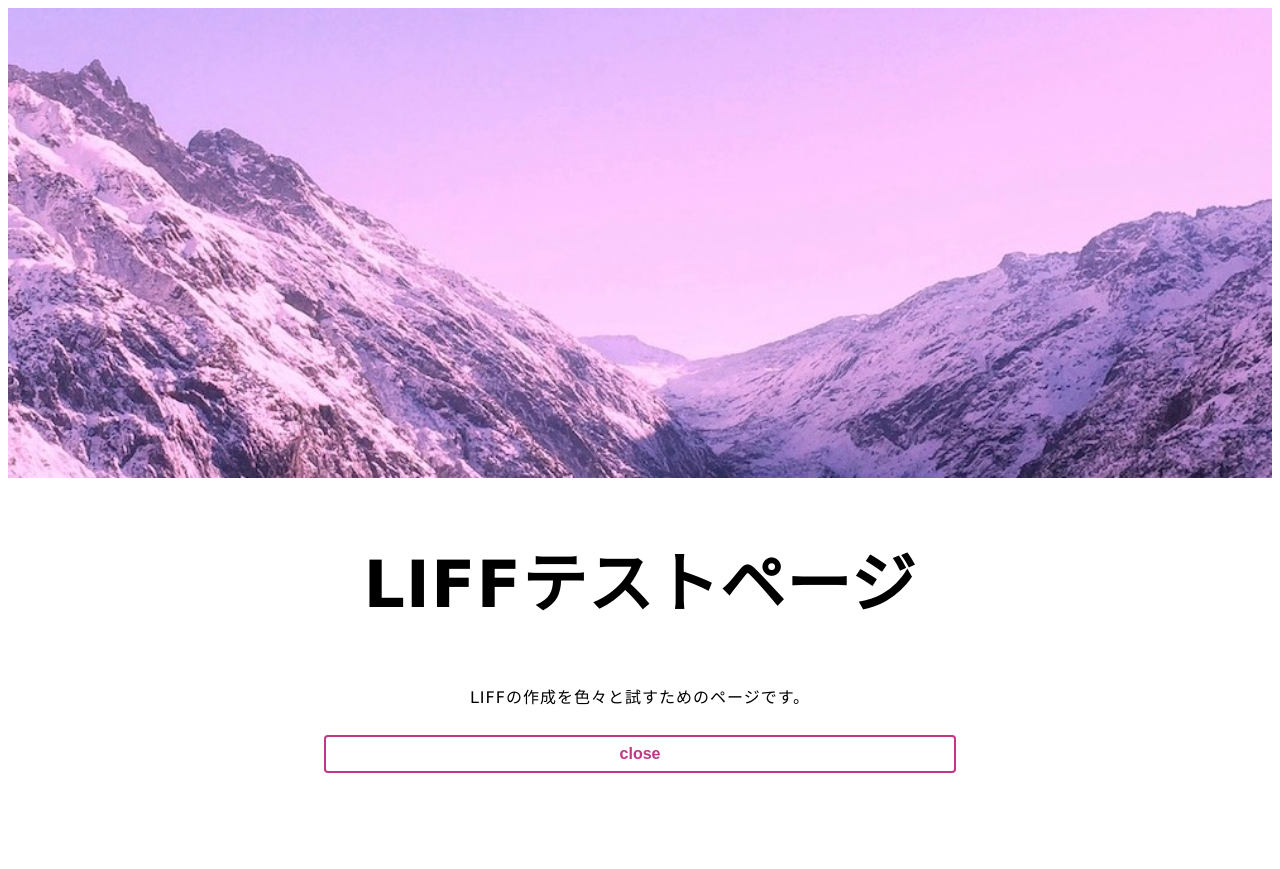
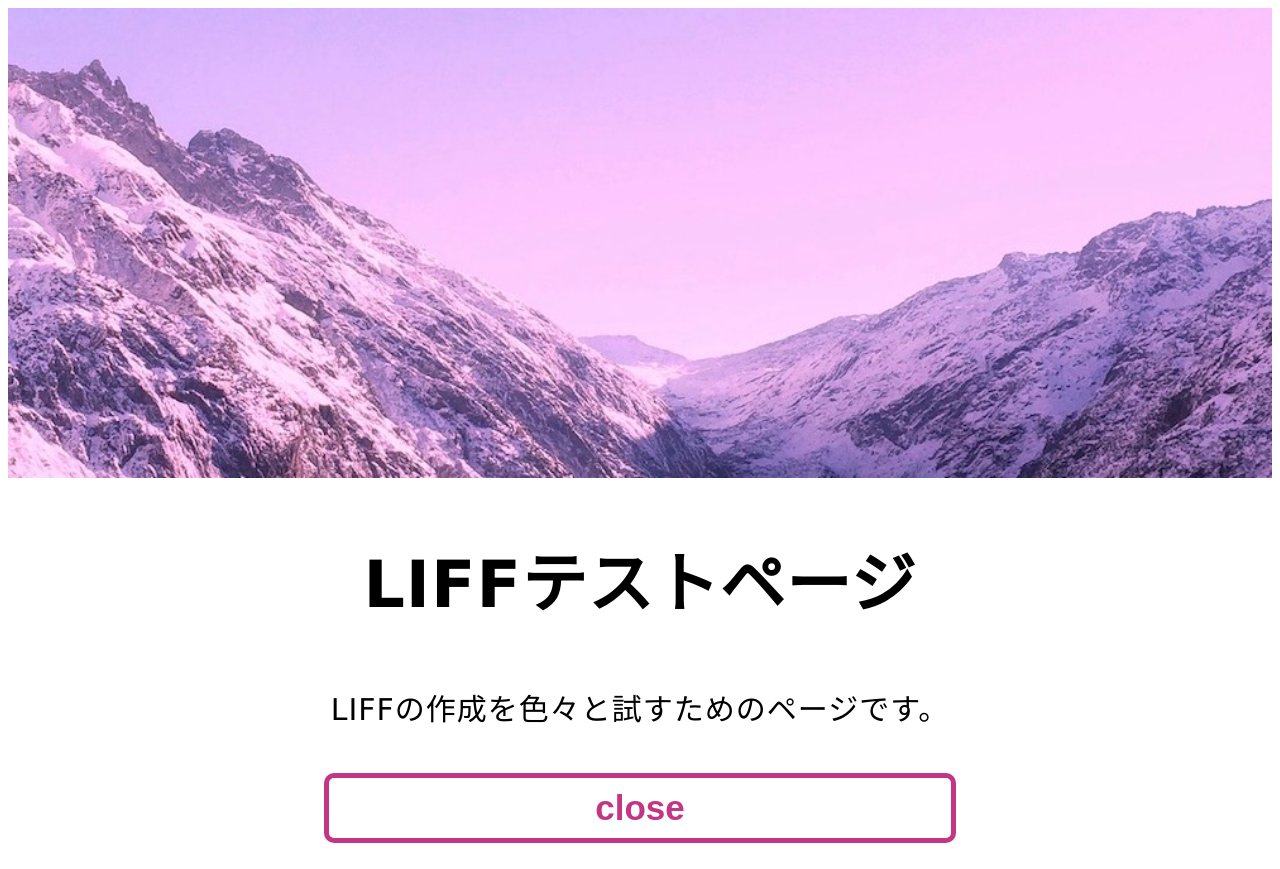
Before and after one commit to Minako-Satake/test_for_liff_project, a plain HTML site: page index.html in a window 1280 px wide. Before the commit the page ends 800 px from the top, so only its background shows below. Drawn offline with Linux system fonts and the light colour scheme.

Commit message:
Update index.html

```diff
--- a/index.html
+++ b/index.html
@@ -17,7 +17,13 @@
         font-size: 65px;
       }
 
-      h2 {
+/*       h2 {
+        text-align:center;
+        width: 100%;
+        font-size: 30px;
+      } */
+
+      p{
         text-align:center;
         width: 100%;
         font-size: 30px;
@@ -31,13 +37,13 @@
       .btn {
         display: inline-block;
         width: 50%;
-        border: 2px solid #C23685;
-        font-size: 16px;
+        border: 5px solid #C23685;
+        font-size: 35px;
         color: #C23685;
         text-decoration: none;
         font-weight: bold;
-        padding: 8px 16px;
-        border-radius: 4px;
+        padding: 10px 16px;
+        border-radius: 10px;
         transition: .4s;
         margin: 8px;
         background-color: #FFFFFF;
```
